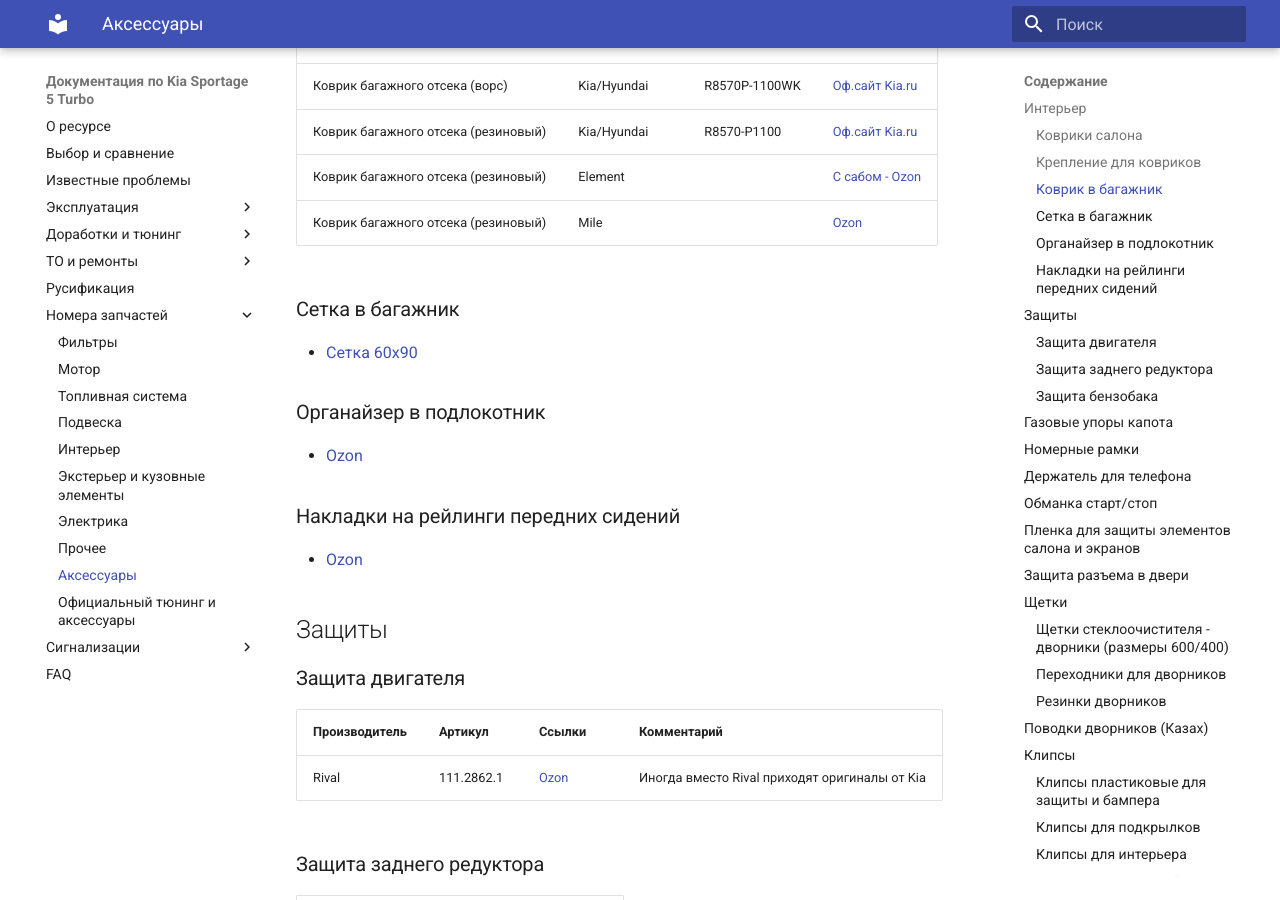
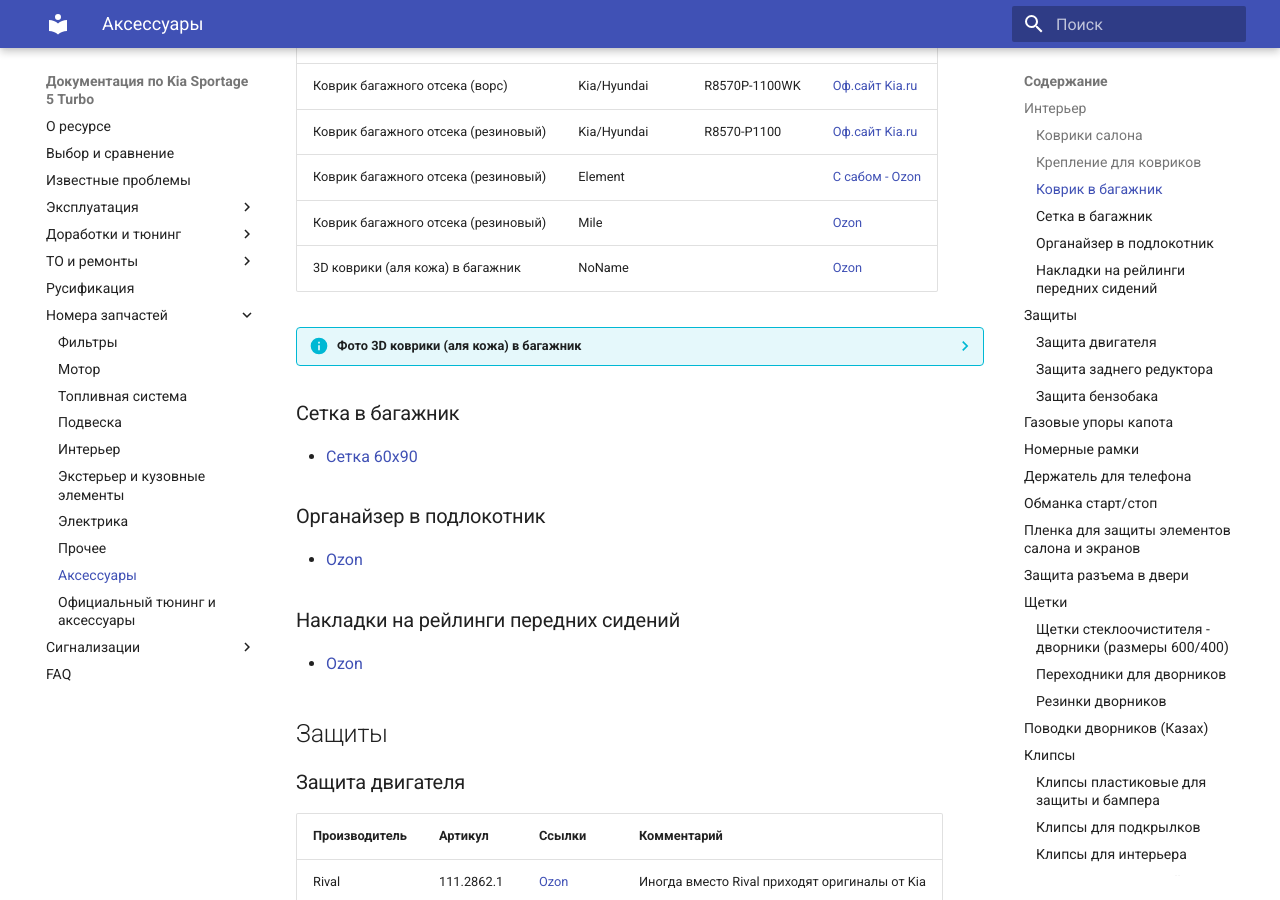
Before and after one commit to kia-sportage-docs/kia-sport5-docs, an MkDocs documentation site: the page built from docs/part/accessories.md, in a window 1280 px wide and 900 px high, scrolled down 1577 px. Built offline with MkDocs 1.6.1 and Material for MkDocs 9.7.7, drawn with Linux system fonts in a browser that asks for light colours.

```diff
--- a/docs/part/accessories.md
+++ b/docs/part/accessories.md
@@ -54,6 +54,15 @@
 | Коврик багажного отсека (резиновый) |Kia/Hyundai | R8570-P1100 | [Оф.сайт Kia.ru](https://www.kia.ru/service/accessories/R8570P1100/) |
 | Коврик багажного отсека (резиновый) | Element | | [С сабом - Ozon](https://ozon.ru/t/7i1J2Yy) |
 | Коврик багажного отсека (резиновый) | Mile | | [Ozon](https://www.ozon.ru/product/kovrik-v-bagazhnik-3d-kia-sportage-5-komplektatsiya-s-sabvuferom-2022-2025-kovriki-avtomobilnye-kia-699697483/?from=share_ios&perehod=smm_share_button_productpage_link) |
+| 3D коврики (аля кожа) в багажник | NoName | | [Ozon](https://ozon.ru/t/g2RsUMq) |
+
+??? info "Фото 3D коврики (аля кожа) в багажник"
+
+    ![Images title](../images/3d_bag_1.webp)
+    ![Images title](../images/3d_bag_2.webp)
+    ![Images title](../images/3d_bag_3.webp)
+    ![Images title](../images/3d_bag_4.webp)
+
 
 ### Сетка в багажник
 
```
Also changed, not shown: docs/schemas/2_0_flagship_2024/motor.md (+10 -0 lines), docs/images/3d_bag_1.webp (added), docs/images/3d_bag_2.webp (added), docs/images/3d_bag_3.webp (added), docs/images/3d_bag_4.webp (added), docs/images/schema/motor_9.png (added).
